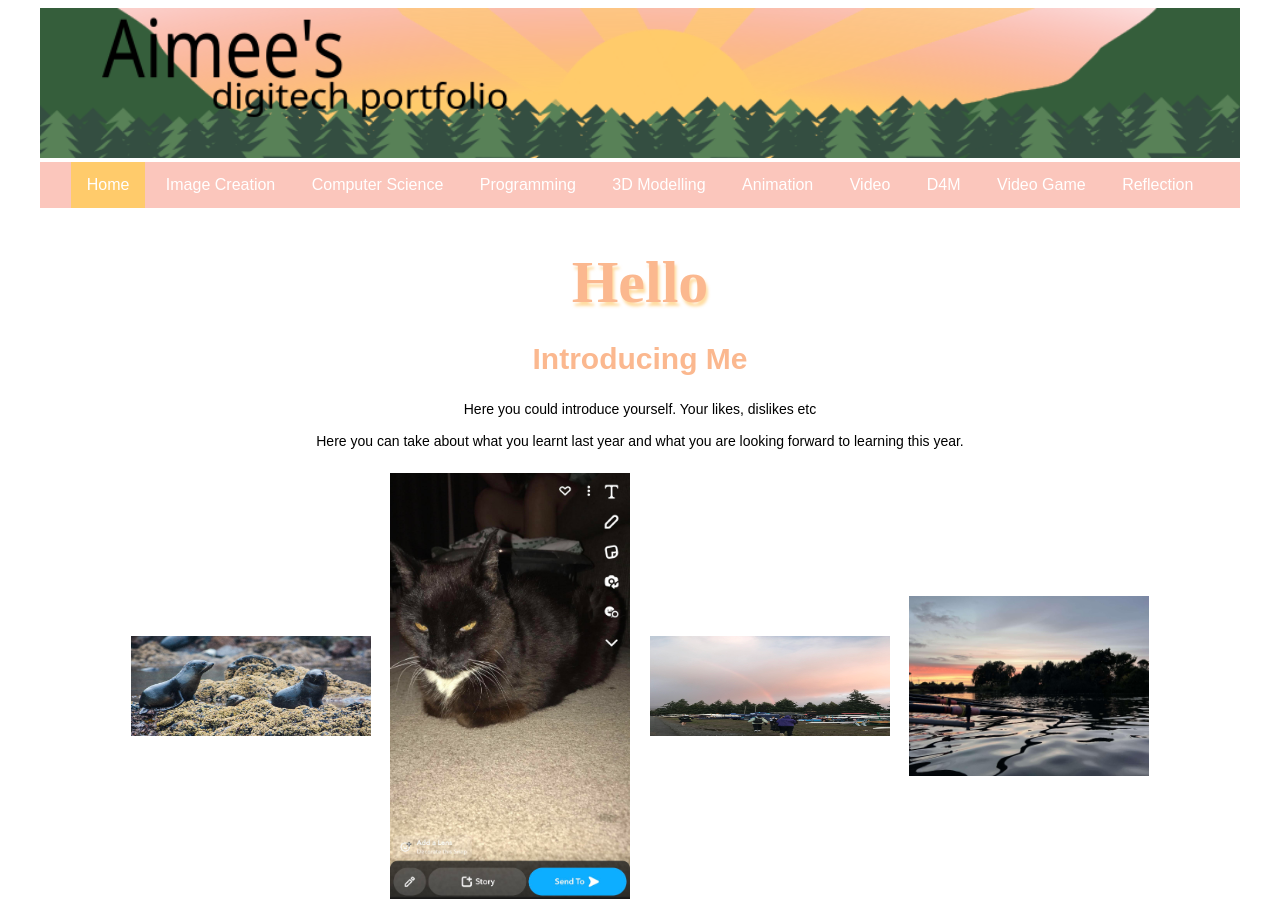
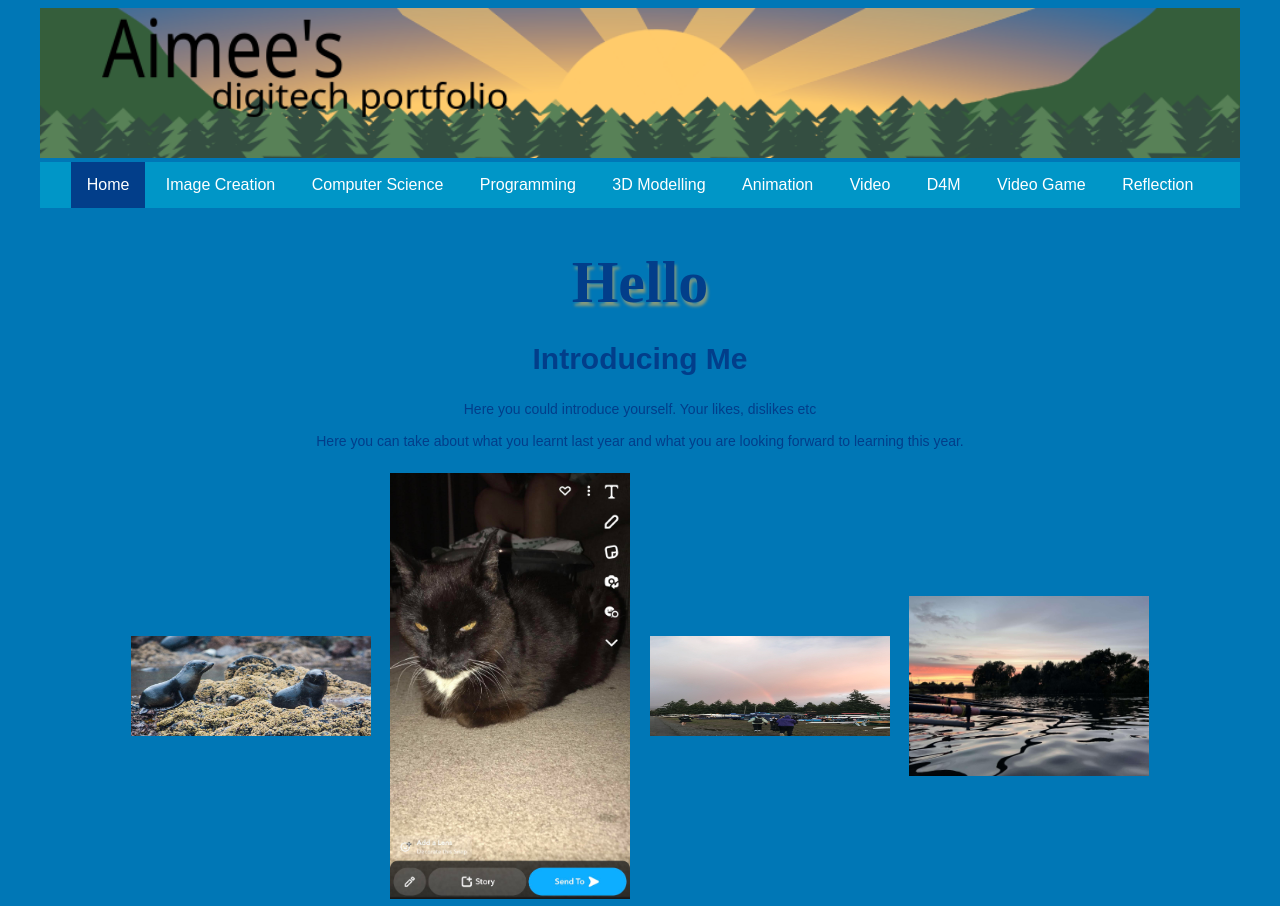
Before and after one commit to Aimoo10985/Aimee-s-yr10_dgt_website, a plain HTML site: page index.html in a window 1280 px wide. Shown: the top 906 px of the page. Drawn offline with Linux system fonts and the light colour scheme; a web font is replaced by a local one.

Commit message:
changing colours of things

```diff
--- a/css/style.css
+++ b/css/style.css
@@ -2,7 +2,7 @@
 html{
   font-family: Arial, Helvetica, sans-serif;
   margin: 0rem 2rem;
-  background-color: #ffffff;
+  background-color: #0077b6;
 }
 
 /* Banner image*/
@@ -22,7 +22,7 @@ nav ul{
   margin: 0;
   padding: 0;
   overflow: hidden;
-  background-color: #fbc6bc;
+  background-color:#0096C7;
   top: 0;
   width: 100%;
   text-align: center;
@@ -44,11 +44,11 @@ nav li a{
 }
 
 nav li:hover{
-  background-color: orangered;
+  background-color:#023E8A
 }
 
 nav #active{
-  background-color: #ffcb6b;
+  background-color: #023E8A;
 }
 
 /* Styling for the main section*/
@@ -60,7 +60,7 @@ main{
 
 /* H1 uses a google font. Check out https://www.w3schools.com/howto/howto_google_fonts.asp to change - also see line 9 in your html page*/
 h1 {
-  color: #fbb88f;
+  color: #023E8A;
   font-family: 'https://fonts.googleapis.com/css2?family=Playfair+Display:ital,wght@0,400..900;1,400..900&display=swap';
   font-size: 60px;
   text-align: center;
@@ -69,13 +69,13 @@ h1 {
 }
 
 h2 {
-  color: #fbb88f;
+  color: #023E8A;
   font-size: 30px;
   text-align: center;
 }
 
 p {
-  color: black;
+  color:#023E8A;
   font-size: 14px;
   text-align: center;
 }
```
